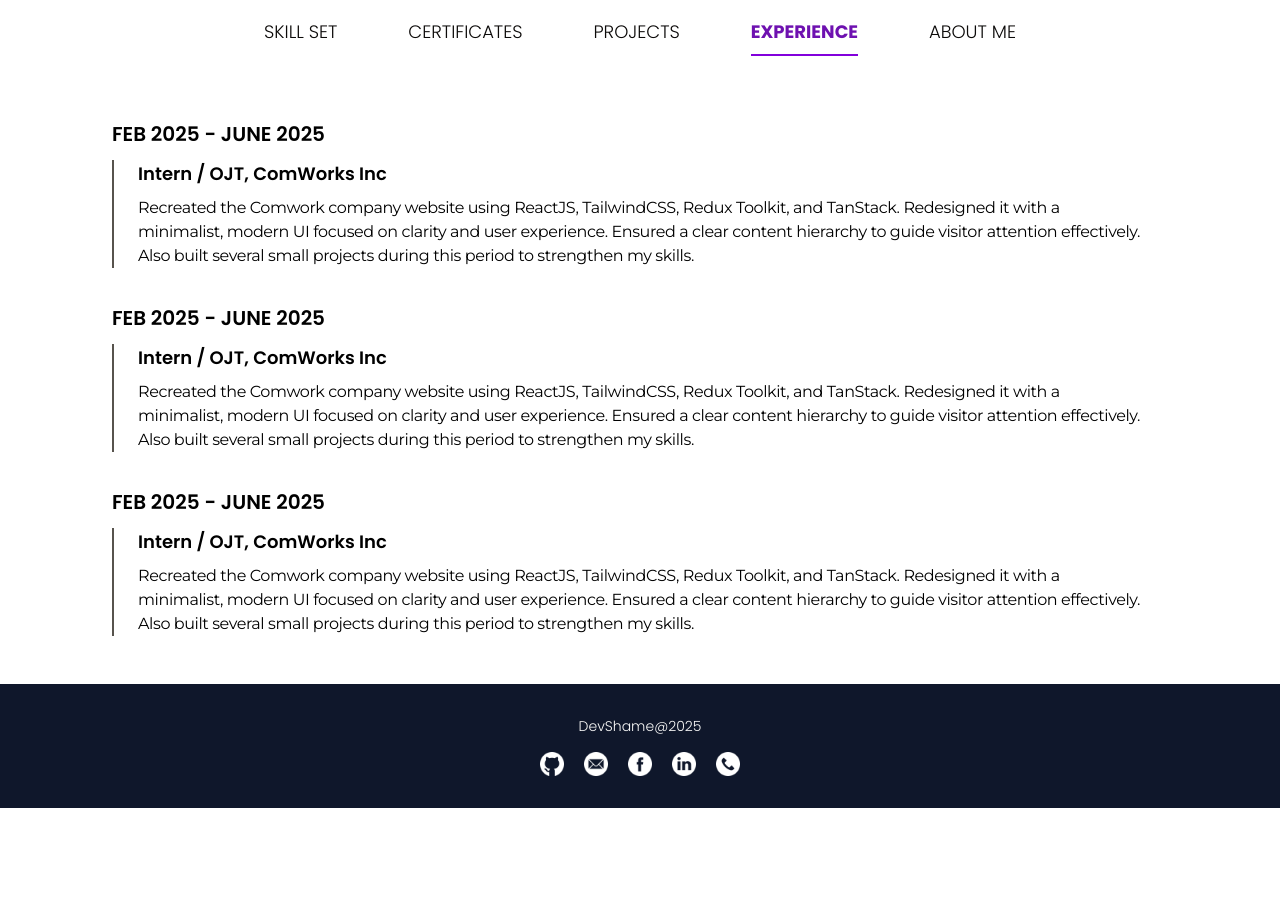
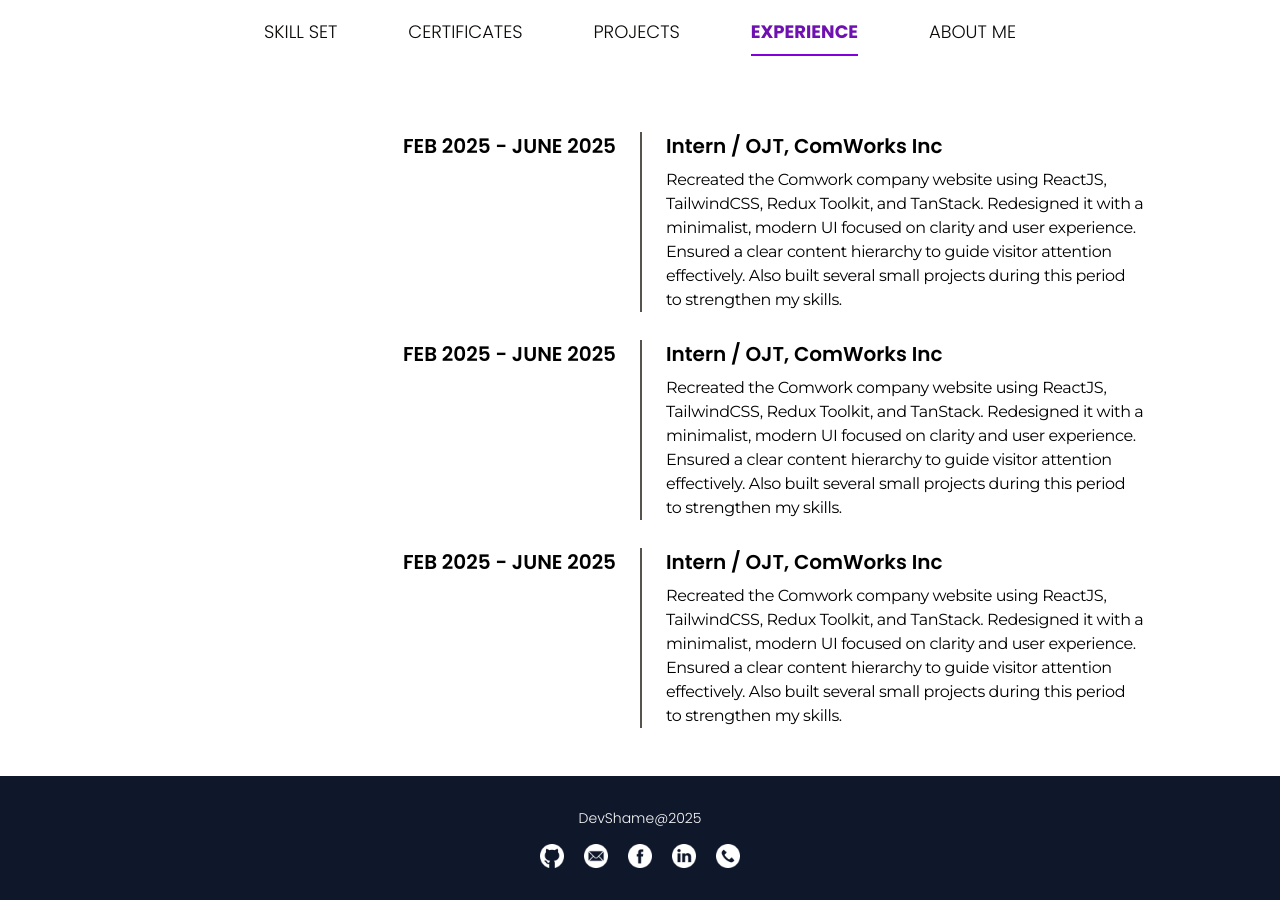
Before and after one commit to shameCanales/shame-portfolio, a React (Vite) app: page /experience in a window 1280 px wide. Shown: the part 1640-2540 px from the top of the page. Before the commit the page ends 2448 px from the top, so only its background shows below. Built offline with nearby package versions, Linux system fonts and the light colour scheme; no server answers.

Commit message:
styled experience section for large viewport

```diff
--- a/src/components/ExperienceItem.jsx
+++ b/src/components/ExperienceItem.jsx
@@ -1,12 +1,12 @@
 export default function ExperienceItem({ when, as, where, what }) {
   return (
     <>
-      <div className="mt-7 md:mt-9">
-        <div>
-          <p className="poppins-semibold text-lg md:text-xl uppercase" >{when}</p>
+      <div className="mt-7 md:mt-9 lg:mt-4 lg:grid lg:grid-cols-2">
+        <div className="lg:px-6 lg:mt-3">
+          <p className="poppins-semibold text-lg md:text-xl uppercase lg:text-right" >{when}</p>
         </div>
         <div className="px-3 sm:px-5 md:px-6 mt-3 border-l-2 border-l-stone-600" >
-          <p className="poppins-semibold text-sm sm:text-base md:text-lg ">
+          <p className="poppins-semibold text-sm sm:text-base md:text-lg lg:text-xl">
             {as}, {where}
           </p >
           <p className="montserrat-regular text-xs sm:text-sm md:text-base leading-4.5 sm:leading-5 md:leading-6 tracking-tight mt-2">{what}</p>
```
